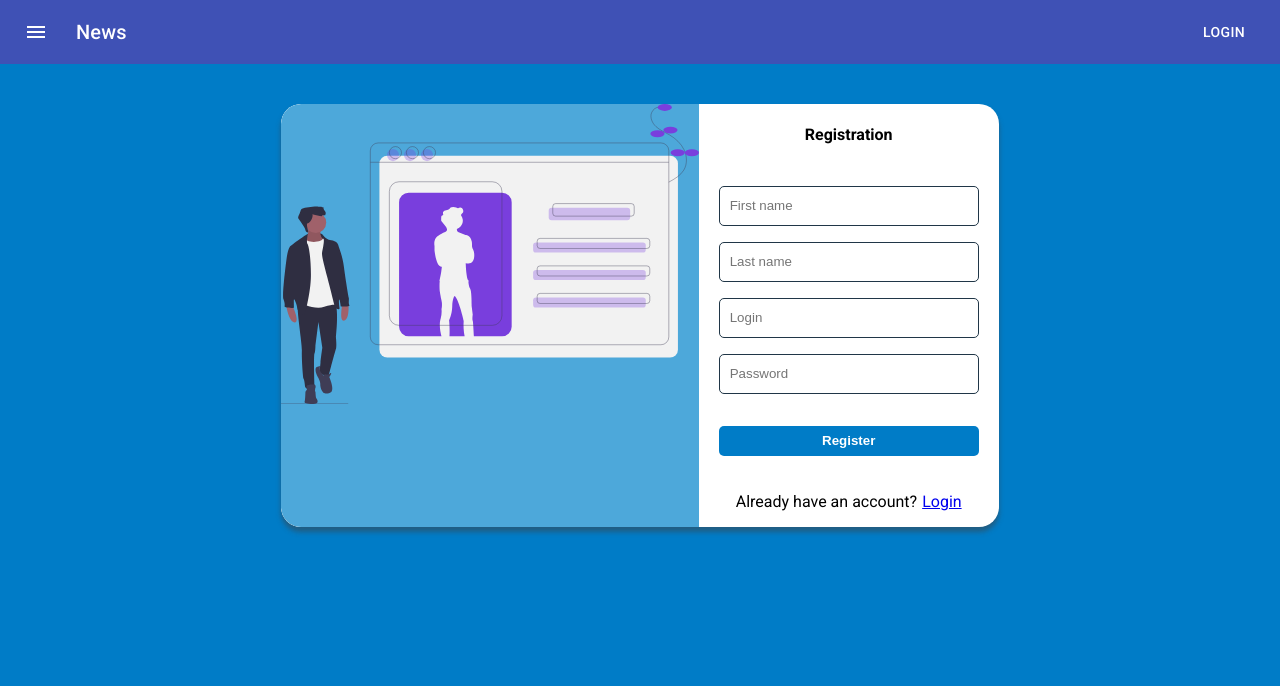
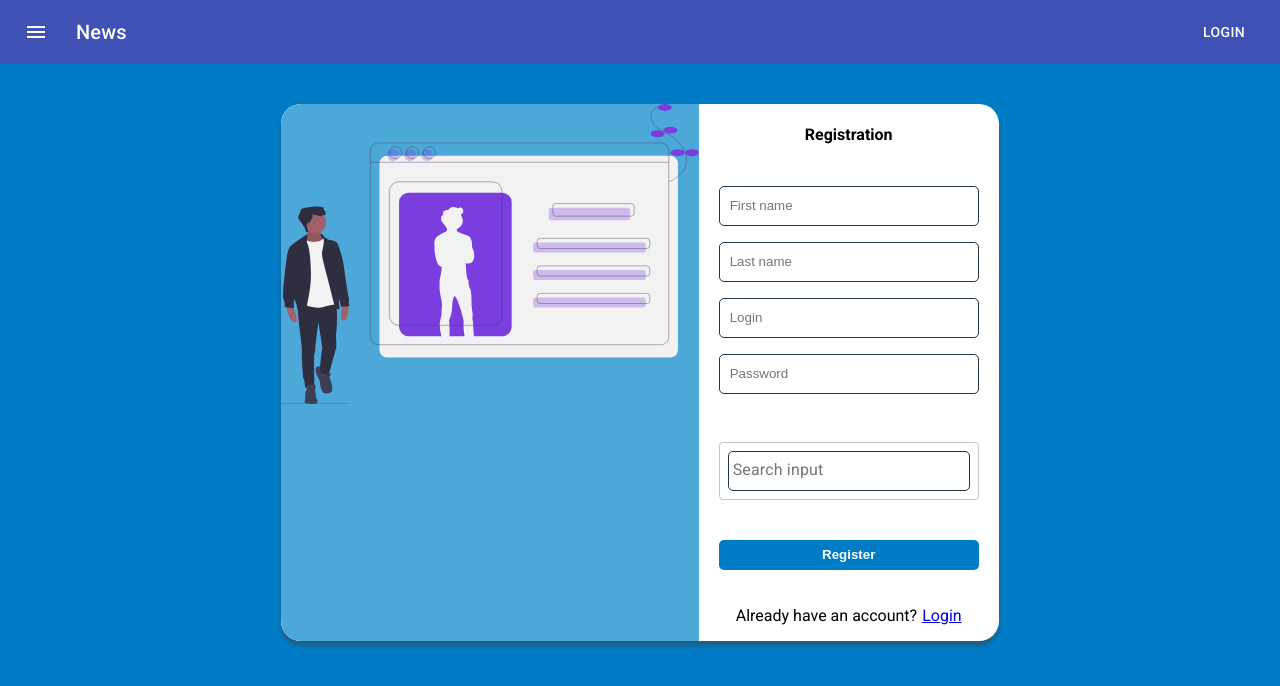
Before and after one commit to MrRaiter/hukatonFront, a React (Create React App) app: page /signup in a window 1280 px wide. Shown: the top 686 px of the page. Built offline with nearby package versions, Linux system fonts and the light colour scheme.

Commit message:
add autocomplete

```diff
--- a/package.json
+++ b/package.json
@@ -5,6 +5,7 @@
   "dependencies": {
     "@material-ui/core": "^4.11.4",
     "@material-ui/icons": "^4.11.2",
+    "@material-ui/lab": "^4.0.0-alpha.58",
     "@testing-library/jest-dom": "^5.11.4",
     "@testing-library/react": "^11.1.0",
     "@testing-library/user-event": "^12.1.10",
--- a/src/pages/registration/index.jsx
+++ b/src/pages/registration/index.jsx
@@ -4,8 +4,12 @@
 /* eslint-disable indent */
 import React, { useState, useEffect } from 'react';
 import { Link } from 'react-router-dom';
+import TextField from '@material-ui/core/TextField';
+import Autocomplete from '@material-ui/lab/Autocomplete';
 import SignUpImage from '../../assets/images/register.svg';
 import '../login/auth.scss';
+
+const companies = [{ title: 'aqweqw' }, { title: 'wewetew' }];
 
 const SignUp = () => {
   const [emailDirty, setEmaiDirty] = useState(false);
@@ -124,6 +128,24 @@ const SignUp = () => {
                   onChange={inputHandler}
                 />
               </div>
+              <div className="input-field mb-2">
+                <Autocomplete
+                  freeSolo
+                  id="free-solo-2-demo"
+                  disableClearable
+                  options={companies.map((option) => option.title)}
+                  renderInput={(params) => (
+                    <TextField
+                      // eslint-disable-next-line react/jsx-props-no-spreading
+                      {...params}
+                      label="Search input"
+                      margin="normal"
+                      variant="outlined"
+                      InputProps={{ ...params.InputProps, type: 'search' }}
+                    />
+                  )}
+                />
+              </div>
               <button disabled={!isFormValid}>Register</button>
             </form>
 
```
Also changed, not shown: 1 other file (tests, documents, lock files or other folders).
